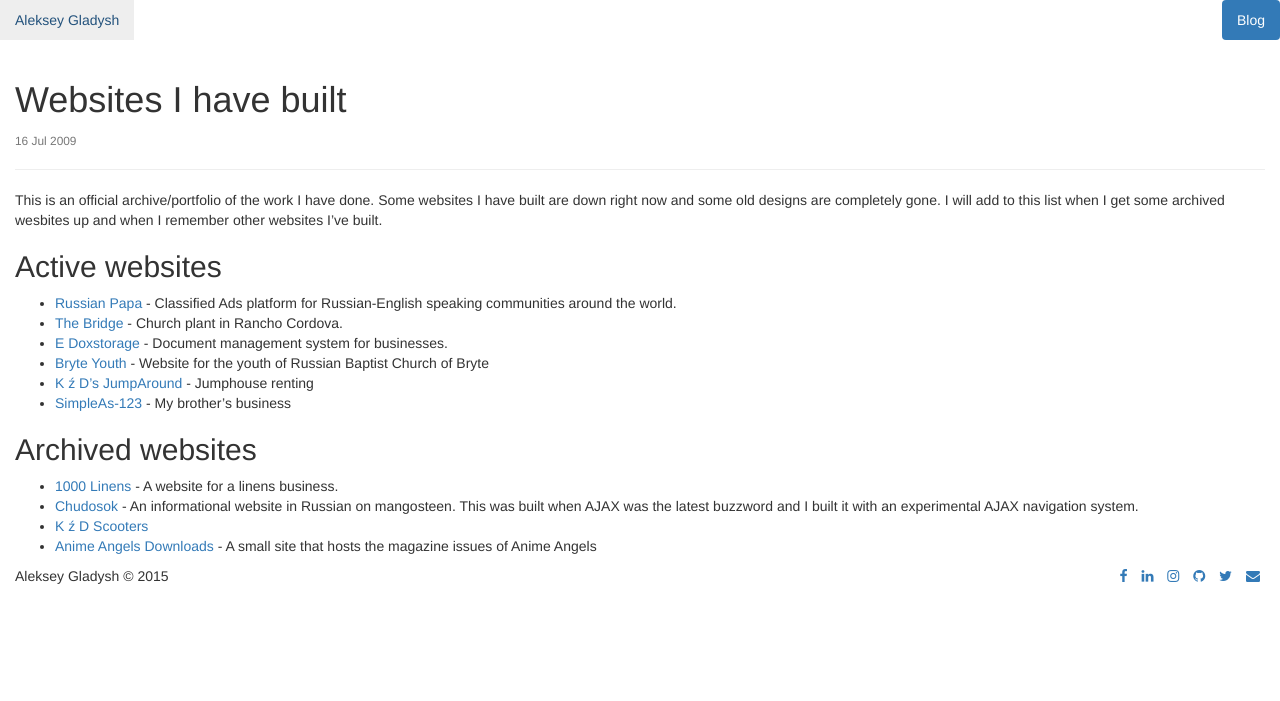
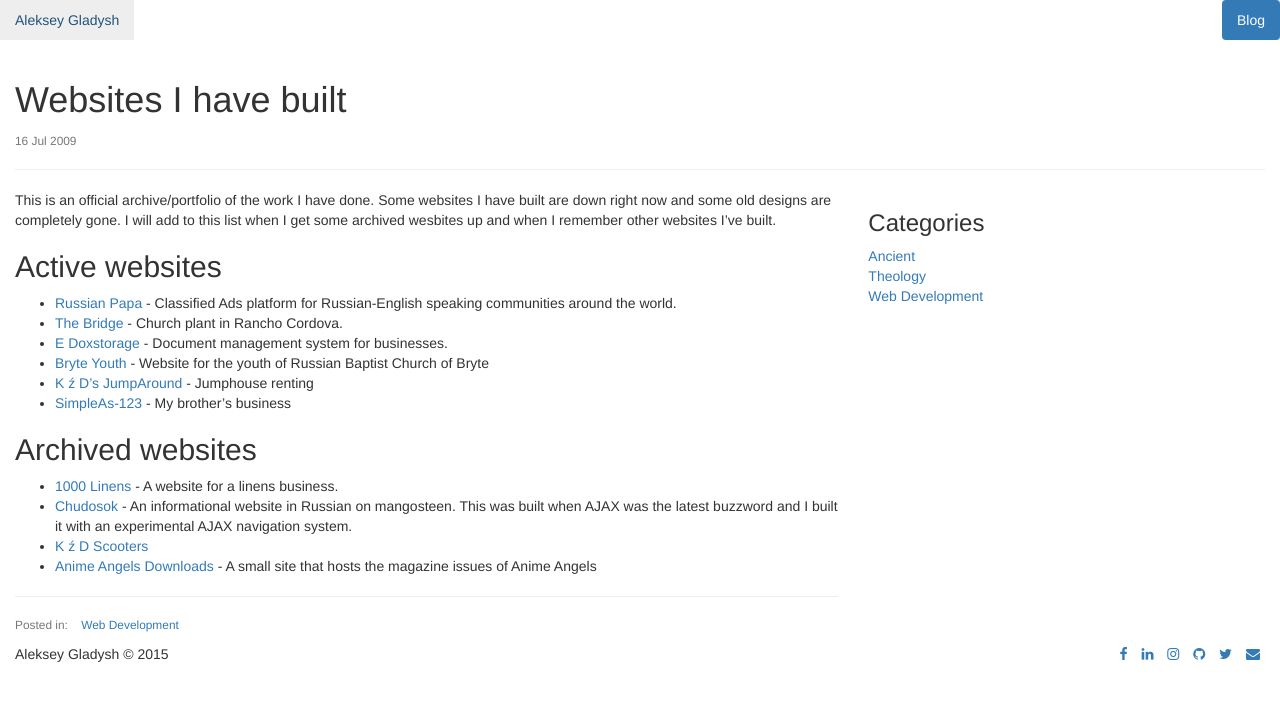
Before and after one commit to alekseyg/lyosha-me, a Jekyll site: the page built from _posts/2009-07-15-websites-i-have-built.markdown, in a window 1280 px wide. Shown: the top 701 px of the page. Built offline with Jekyll 4.4.1, drawn with Linux system fonts in a browser that asks for light colours; nearby versions of some CDN libraries.

Commit message:
Move blog to it's own page

```diff
--- a/_config.yml
+++ b/_config.yml
@@ -28,7 +28,7 @@
 
 # Build settings
 markdown: kramdown
-permalink: pretty
+permalink: /blog/:year/:month/:day/:title/
 exclude: [Gemfile, Gemfile.lock]
 
 gems:
--- /dev/null
+++ b/_includes/category.html
@@ -0,0 +1,6 @@
+<li><a href="{{ site.baseurl }}/blog/#{{ include.category }}">
+  {% assign words = include.category | split: '-' %}
+  {% for word in words %}
+    {{ word | capitalize }}
+  {% endfor %}
+</a></li>
--- /dev/null
+++ b/_includes/sidebar.html
@@ -0,0 +1,10 @@
+<aside>
+  <h3>Categories</h3>
+  <ul class="list-unstyled">
+  {% for cat in site.categories %}
+    {% if category[0] == 'blog' %}{% continue %}{% endif %}
+    {% assign category = cat | first %}
+    {% include category.html category=category %}
+  {% endfor %}
+  </ul>
+</aside>
--- a/_layouts/post.html
+++ b/_layouts/post.html
@@ -1,8 +1,22 @@
 ---
 layout: page
 ---
-<div class="post">
 
+<div class="row">
+  <div class="col-md-8">
     {{ content }}
+    <hr>
+    <small>
+      <ul class="list-inline">
+        <li class="text-muted">Posted in:</li>
+      {% for category in page.categories %}
+        {% include category.html category=category %}
+      {% endfor %}
+      </ul>
+    </small>
 
+  </div>
+  <div class="col-md-4">
+    {% include sidebar.html %}
+  </div>
 </div>
```
Also changed, not shown: blog.html (added, +30 -0 lines), js/blog.coffee (added, +23 -0 lines).
